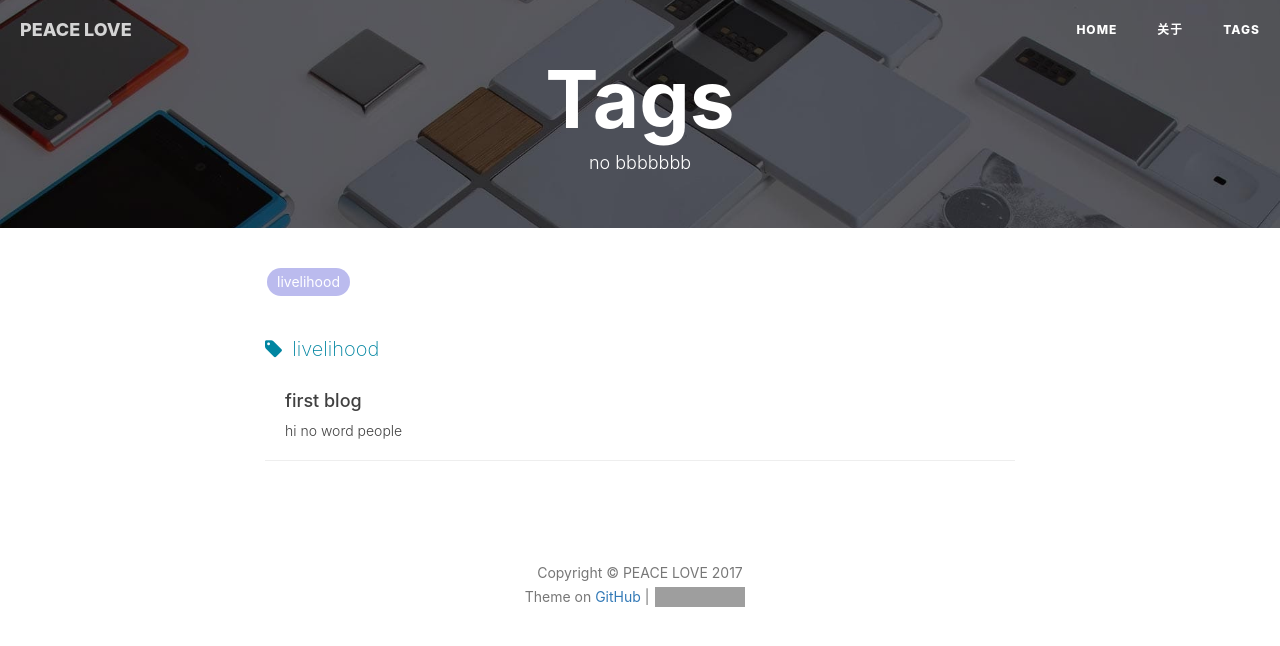
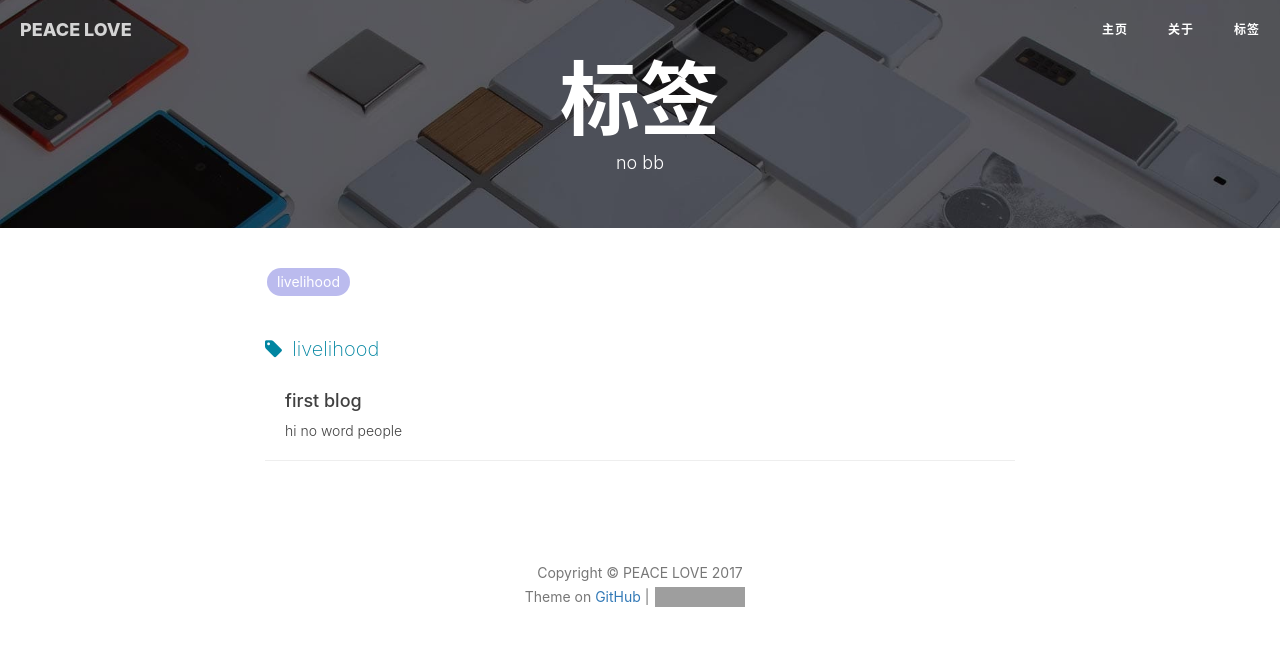
Before and after one commit to simplegis/simplegis.github.io, a Jekyll site: the page built from tags.html, in a window 1280 px wide. Shown: the top 646 px of the page. Built offline with Jekyll 4.4.1, drawn with Linux system fonts in a browser that asks for light colours; nearby versions of some CDN libraries; comment, search, counter and statistics services are not loaded; grey boxes are pictures that could not be loaded.

Commit message:
feat: tags page

```diff
--- a/_includes/head.html
+++ b/_includes/head.html
@@ -1,7 +1,6 @@
 <head>
     <meta charset="utf-8">
     <meta http-equiv="X-UA-Compatible" content="IE=edge">
-    <meta name="google-site-verification" content="xBT4GhYoi5qRD5tr338pgPM5OWHHIDR6mNg1a3euekI" />
     <meta name="viewport" content="width=device-width, initial-scale=1">
     <meta name="description" content="{{ site.description }}">
     <meta name="keywords"  content="{{ site.keyword }}">
--- a/_includes/nav.html
+++ b/_includes/nav.html
@@ -17,7 +17,7 @@
             <div class="navbar-collapse">
                 <ul class="nav navbar-nav navbar-right">
                     <li>
-                        <a href="{{ site.baseurl }}/">Home</a>
+                        <a href="{{ site.baseurl }}/">主页</a>
                     </li>
                     {% for page in site.pages %}{% if page.title %}
                     <li>
--- a/tags.html
+++ b/tags.html
@@ -1,7 +1,7 @@
 ---
-title: Tags
+title: 标签
 layout: default
-description: no bbbbbbb
+description: no bb
 header-img: "img/tag-bg.jpg"
 ---
 
```
